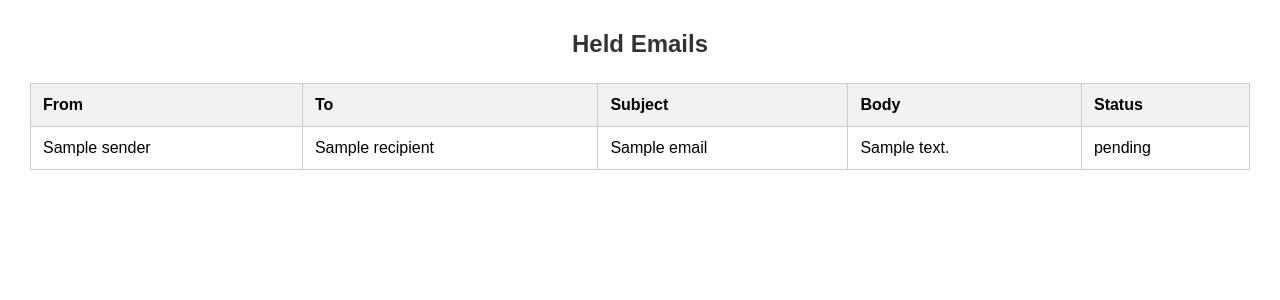
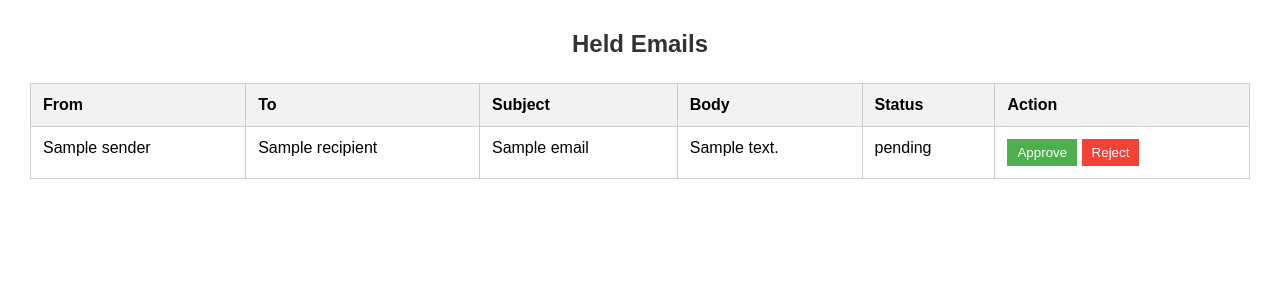
Before and after one commit to Abhishek014095/Email_hold, a Python web app: template templates/pending_emails.html in a window 1280 px wide. Shown: the top 300 px of the page. Run offline with Jinja, Linux system fonts and the light colour scheme; the template is opened without the code that fills it: most values are stand-ins (such as "Sample title", 1, 10 or a date in 2020).

Commit message:
email hold and transfer functionality added

```diff
--- a/templates/pending_emails.html
+++ b/templates/pending_emails.html
@@ -3,37 +3,15 @@
 <head>
     <title>Held Emails</title>
     <style>
-        body {
-            font-family: Arial, sans-serif;
-            margin: 30px;
-        }
-
-        h2 {
-            text-align: center;
-            color: #333;
-        }
-
-        table {
-            width: 100%;
-            border-collapse: collapse;
-            margin-top: 25px;
-        }
-
-        th, td {
-            border: 1px solid #ccc;
-            padding: 12px;
-            text-align: left;
-            vertical-align: top;
-            word-wrap: break-word;
-        }
-
-        th {
-            background-color: #f2f2f2;
-        }
-
-        td {
-            background-color: #fff;
-        }
+        body { font-family: Arial, sans-serif; margin: 30px; }
+        h2 { text-align: center; color: #333; }
+        table { width: 100%; border-collapse: collapse; margin-top: 25px; }
+        th, td { border: 1px solid #ccc; padding: 12px; text-align: left; vertical-align: top; word-wrap: break-word; }
+        th { background-color: #f2f2f2; }
+        td { background-color: #fff; }
+        .actions form { display: inline; }
+        .approve { background-color: #4CAF50; color: white; padding: 6px 10px; border: none; cursor: pointer; }
+        .reject { background-color: #f44336; color: white; padding: 6px 10px; border: none; cursor: pointer; }
     </style>
 </head>
 <body>
@@ -46,6 +24,7 @@
                 <th>Subject</th>
                 <th>Body</th>
                 <th>Status</th>
+                <th>Action</th>
             </tr>
         </thead>
         <tbody>
@@ -56,6 +35,18 @@
                 <td>{{ email.subject }}</td>
                 <td>{{ email.body[:300] }}{% if email.body|length > 300 %}...{% endif %}</td>
                 <td>{{ email.status }}</td>
+                <td class="actions">
+                    {% if email.status == 'pending' %}
+                        <form method="post" action="/approve/{{ email.id }}">
+                            <button type="submit" class="approve">Approve</button>
+                        </form>
+                        <form method="post" action="/reject/{{ email.id }}">
+                            <button type="submit" class="reject">Reject</button>
+                        </form>
+                    {% else %}
+                        -
+                    {% endif %}
+                </td>
             </tr>
             {% endfor %}
         </tbody>
```
Also changed, not shown: app.py (+44 -14 lines), config.json (line endings or trailing spaces).
